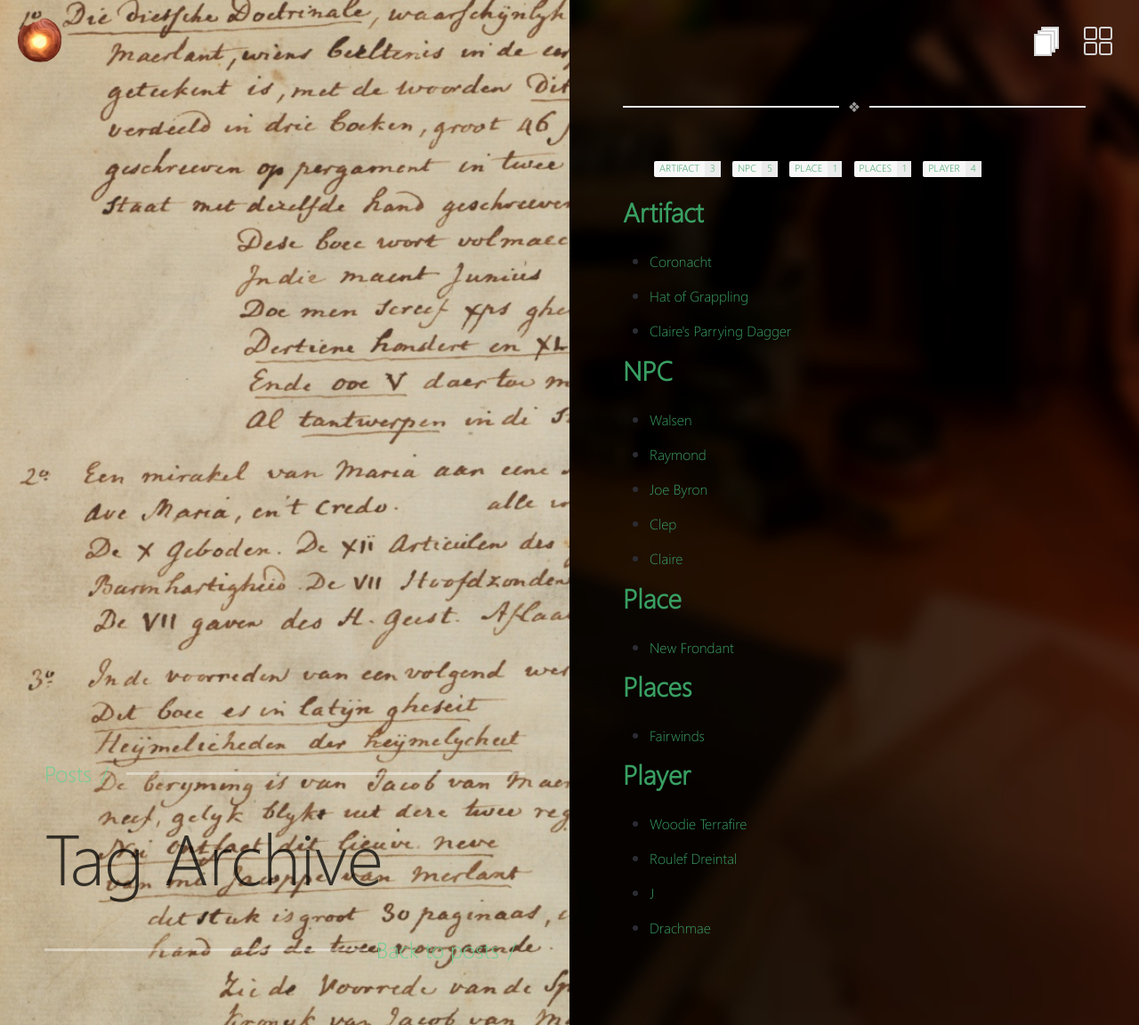
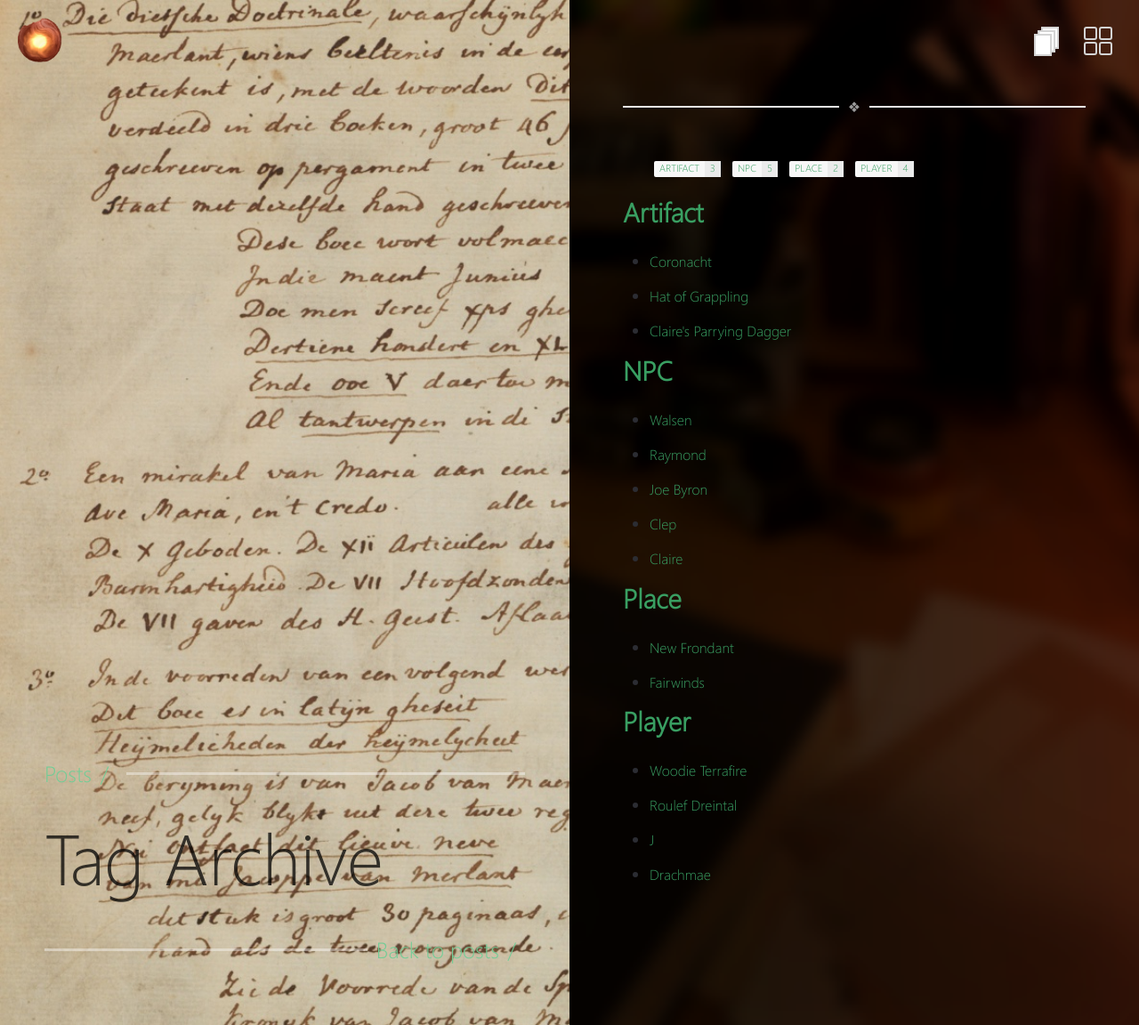
Before and after one commit to NewFrondantDnD/NewFrondantHandbook, a Jekyll site: the page built from _pages/tags.md, in a window 1280 px wide. Shown: the whole page at 89% size. Built offline with Jekyll 4.4.1, drawn with Linux system fonts in a browser that asks for light colours.

Commit message:
Fixes fairwinds tag

```diff
--- a/_posts/2020-05-20-Fairwinds.md
+++ b/_posts/2020-05-20-Fairwinds.md
@@ -5,7 +5,7 @@ date: 2020-05-20
 excerpt: "Frondant's port city."
 image: /images/emblemPic.png
 tag:
-- Places
+- Place
 ---
 
 ## Fairwinds
```
